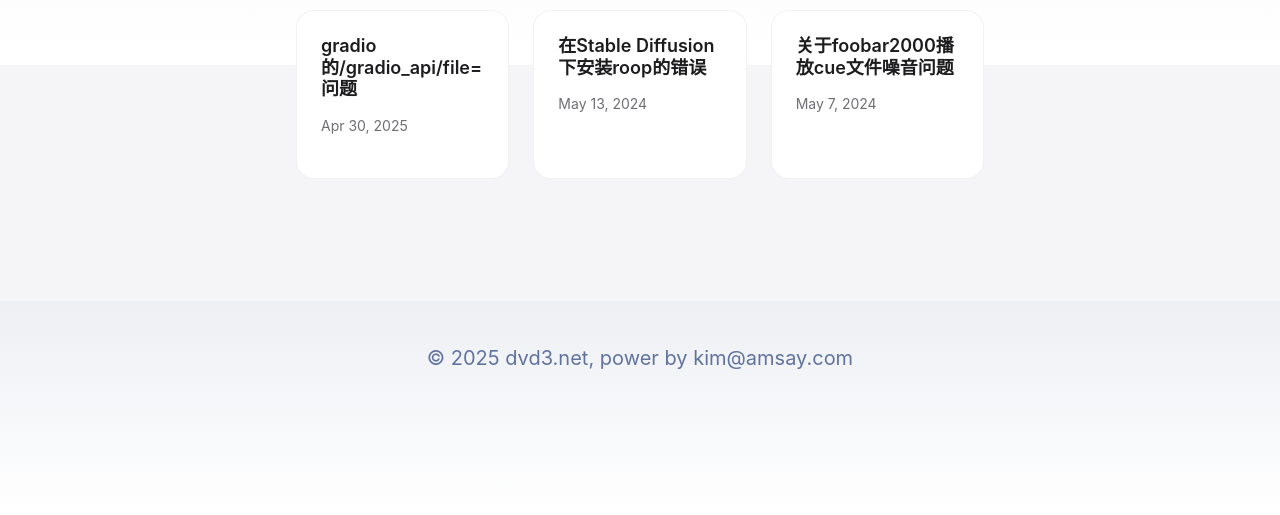
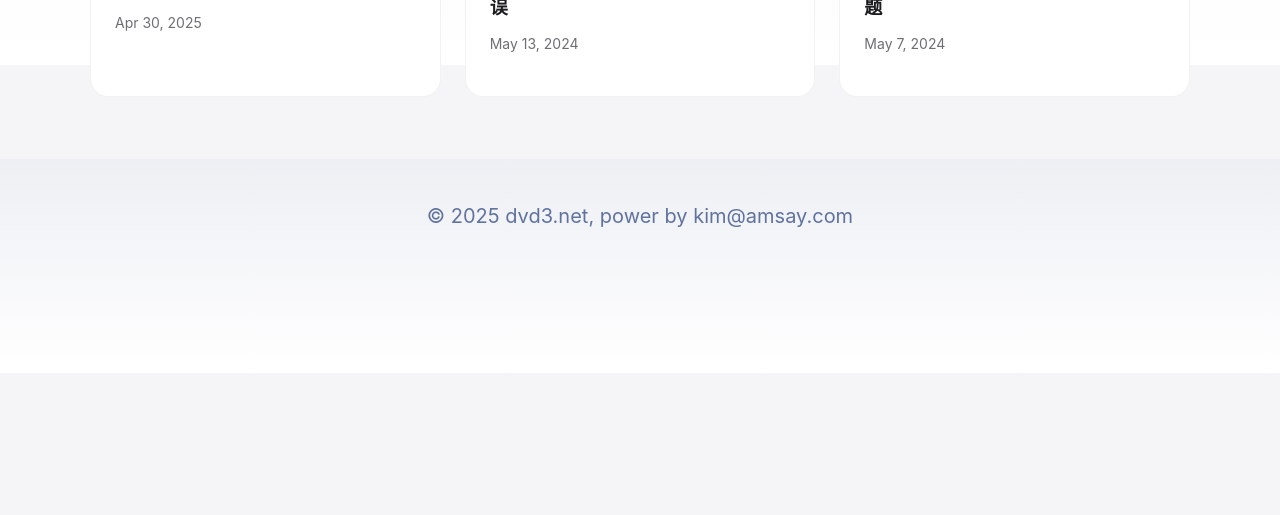
Before and after one commit to playmsg/dvd3blog, an Astro site: page / in a window 1280 px wide. Shown: the part 535-1050 px from the top of the page. After the commit the page ends 908 px from the top, so only its background shows below. Built offline with nearby package versions, Linux system fonts and the light colour scheme; Astro itself is replaced by a stand-in of ours.

Commit message:
fix css main()

```diff
--- a/package.json
+++ b/package.json
@@ -15,11 +15,11 @@
     "publish": true
   },
   "dependencies": {
-    "@astrojs/cloudflare": "12.6.0",
+    "@astrojs/cloudflare": "^12.6.8",
     "@astrojs/mdx": "4.3.0",
     "@astrojs/rss": "4.0.11",
     "@astrojs/sitemap": "3.4.1",
-    "astro": "5.10.1",
+    "astro": "^5.13.7",
     "typescript": "5.8.3"
   },
   "devDependencies": {
--- a/src/styles/global.css
+++ b/src/styles/global.css
@@ -42,12 +42,6 @@ body {
   color: rgb(var(--gray-dark));
   font-size: 20px;
   line-height: 1.7;
-}
-main {
-  width: 720px;
-  max-width: calc(100% - 2em);
-  margin: auto;
-  padding: 3em 1em;
 }
 h1,
 h2,
```
Also changed, not shown: 1 other file.
